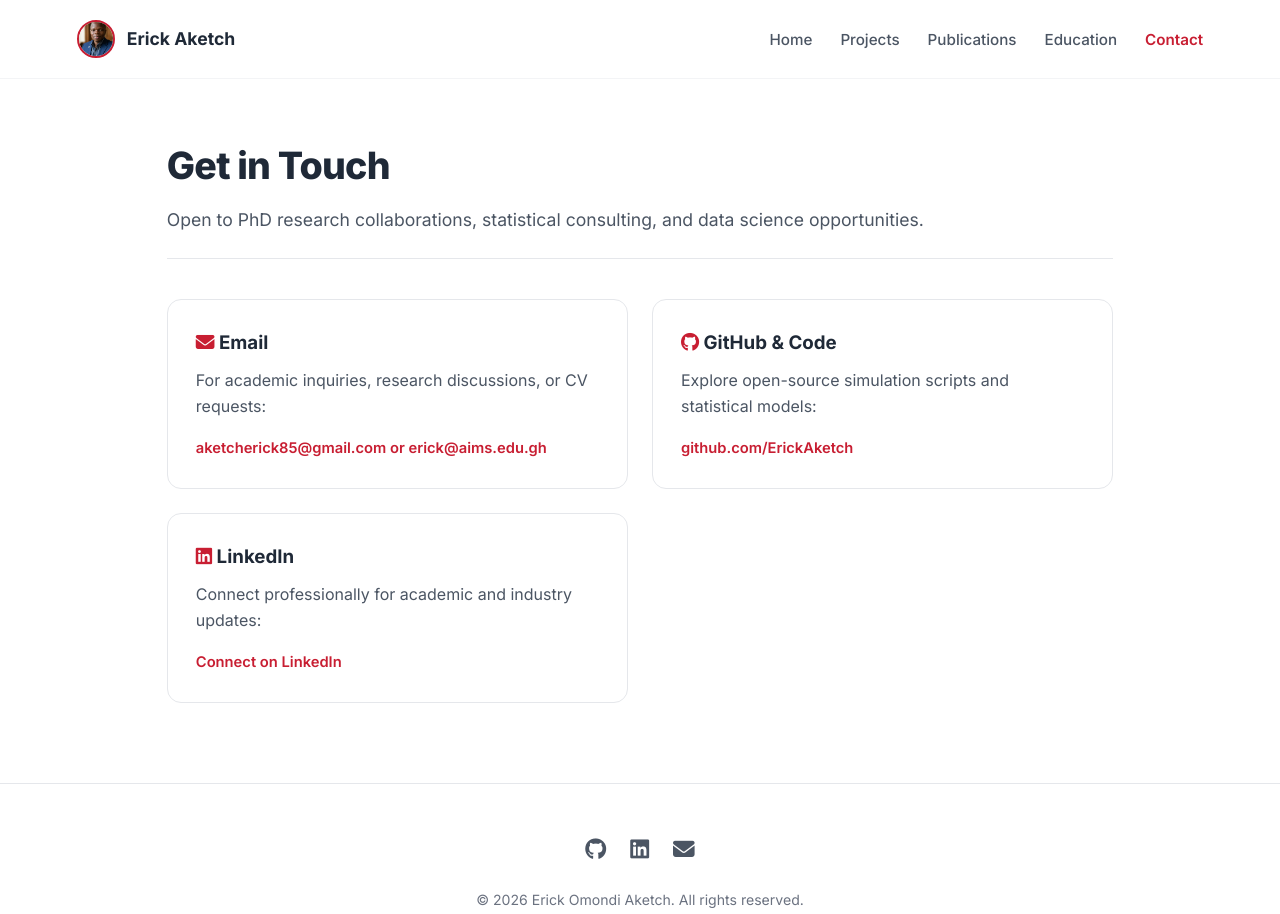
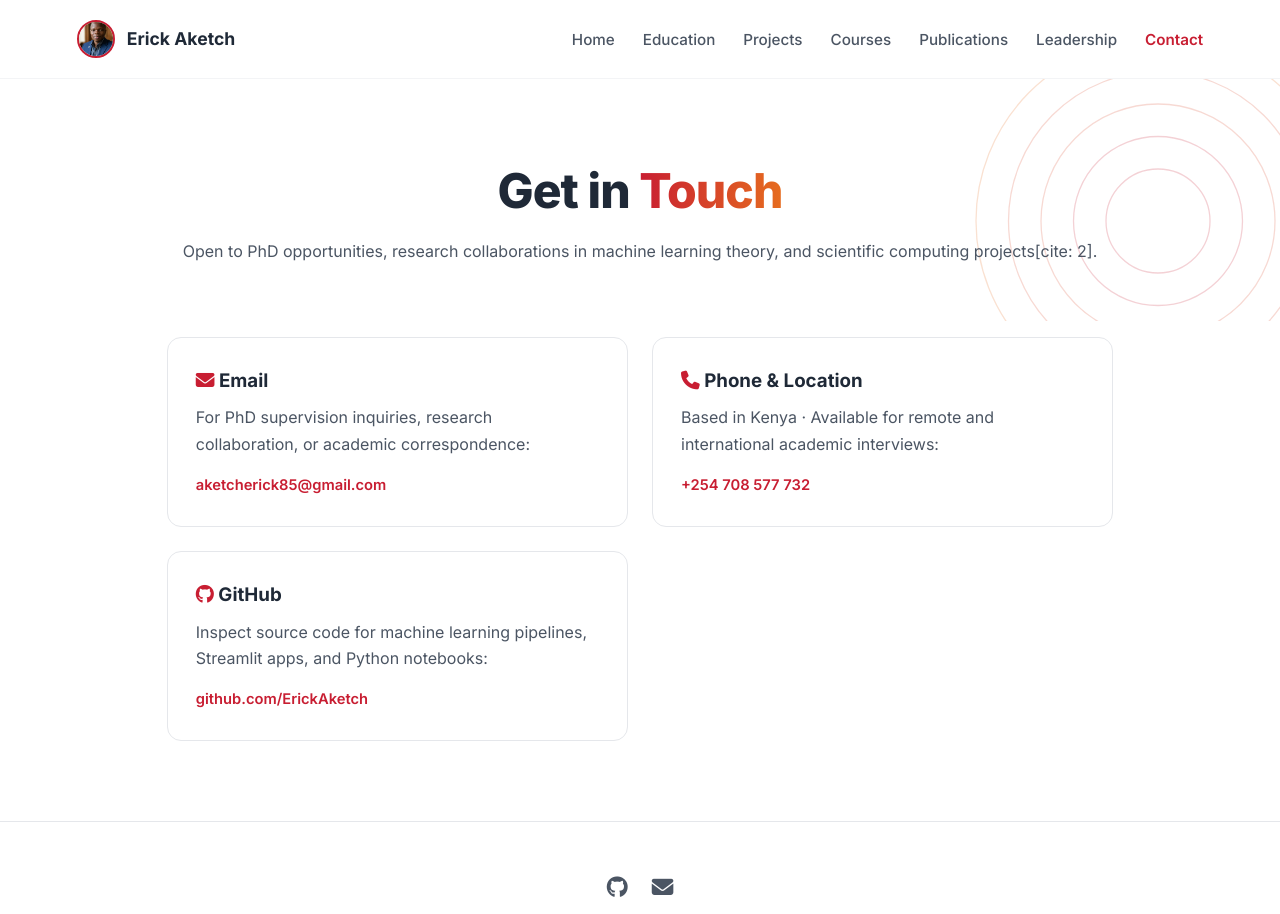
Before and after one commit to ErickAketch/ErickAketch.github.io, a plain HTML site: page contact.html in a window 1280 px wide. Shown: the top 914 px of the page. Drawn offline with Linux system fonts and the light colour scheme.

Commit message:
Update contact.html

```diff
--- a/contact.html
+++ b/contact.html
@@ -18,37 +18,46 @@
     <nav>
       <ul>
         <li><a href="index.html">Home</a></li>
+        <li><a href="education.html">Education</a></li>
         <li><a href="projects.html">Projects</a></li>
+        <li><a href="courses.html">Courses</a></li>
         <li><a href="publications.html">Publications</a></li>
-        <li><a href="education.html">Education</a></li>
+        <li><a href="leadership.html">Leadership</a></li>
         <li><a href="contact.html" class="active">Contact</a></li>
       </ul>
     </nav>
   </header>
 
-  <main class="page-container">
-    <div class="page-header">
-      <h1>Get in Touch</h1>
-      <p>Open to PhD research collaborations, statistical consulting, and data science opportunities.</p>
-    </div>
+  <section class="cv-hero">
+    <svg class="cv-geo-bg" viewBox="0 0 400 400" fill="none" xmlns="http://www.w3.org/2000/svg">
+      <circle cx="260" cy="140" r="40" stroke="#c81e32" stroke-width="1"/>
+      <circle cx="260" cy="140" r="65" stroke="#c81e32" stroke-width="1"/>
+      <circle cx="260" cy="140" r="90" stroke="#d94628" stroke-width="1"/>
+      <circle cx="260" cy="140" r="115" stroke="#d94628" stroke-width="1"/>
+      <circle cx="260" cy="140" r="140" stroke="#e66c1f" stroke-width="1"/>
+    </svg>
+    <h1>Get in <span class="gradient-accent">Touch</span></h1>
+    <p style="color: var(--text-muted); margin-top: 0.5rem;">Open to PhD opportunities, research collaborations in machine learning theory, and scientific computing projects[cite: 2].</p>
+  </section>
 
+  <main class="page-container" style="padding-top: 1rem;">
     <div class="card-grid">
       <div class="card">
         <h3><i class="fa-solid fa-envelope" style="color: var(--primary);"></i> Email</h3>
-        <p style="margin-top: 0.5rem; color: var(--text-muted);">For academic inquiries, research discussions, or CV requests:</p>
-        <a href="mailto:your.email@example.com" class="text-link">aketcherick85@gmail.com or erick@aims.edu.gh</a>
+        <p style="margin-top: 0.5rem; color: var(--text-muted);">For PhD supervision inquiries, research collaboration, or academic correspondence:</p>
+        <a href="mailto:aketcherick85@gmail.com" class="text-link">aketcherick85@gmail.com</a>
       </div>
 
       <div class="card">
-        <h3><i class="fa-brands fa-github" style="color: var(--primary);"></i> GitHub & Code</h3>
-        <p style="margin-top: 0.5rem; color: var(--text-muted);">Explore open-source simulation scripts and statistical models:</p>
-        <a href="https://github.com/ErickAketch" target="_blank" class="text-link">github.com/ErickAketch</a>
+        <h3><i class="fa-solid fa-phone" style="color: var(--primary);"></i> Phone &amp; Location</h3>
+        <p style="margin-top: 0.5rem; color: var(--text-muted);">Based in Kenya · Available for remote and international academic interviews:</p>
+        <a href="tel:+254708577732" class="text-link">+254 708 577 732</a>
       </div>
 
       <div class="card">
-        <h3><i class="fa-brands fa-linkedin" style="color: var(--primary);"></i> LinkedIn</h3>
-        <p style="margin-top: 0.5rem; color: var(--text-muted);">Connect professionally for academic and industry updates:</p>
-        <a href="https://www.linkedin.com/in/erick-aketch-28a838199/" target="_blank" class="text-link">Connect on LinkedIn</a>
+        <h3><i class="fa-brands fa-github" style="color: var(--primary);"></i> GitHub</h3>
+        <p style="margin-top: 0.5rem; color: var(--text-muted);">Inspect source code for machine learning pipelines, Streamlit apps, and Python notebooks:</p>
+        <a href="https://github.com/ErickAketch" target="_blank" class="text-link">github.com/ErickAketch</a>
       </div>
     </div>
   </main>
@@ -56,8 +65,7 @@
   <footer>
     <div class="social-links">
       <a href="https://github.com/ErickAketch" target="_blank"><i class="fa-brands fa-github"></i></a>
-      <a href="https://linkedin.com" target="_blank"><i class="fa-brands fa-linkedin"></i></a>
-      <a href="mailto:your.email@example.com"><i class="fa-solid fa-envelope"></i></a>
+      <a href="mailto:aketcherick85@gmail.com"><i class="fa-solid fa-envelope"></i></a>
     </div>
     <p class="copyright">© 2026 Erick Omondi Aketch. All rights reserved.</p>
   </footer>
```
